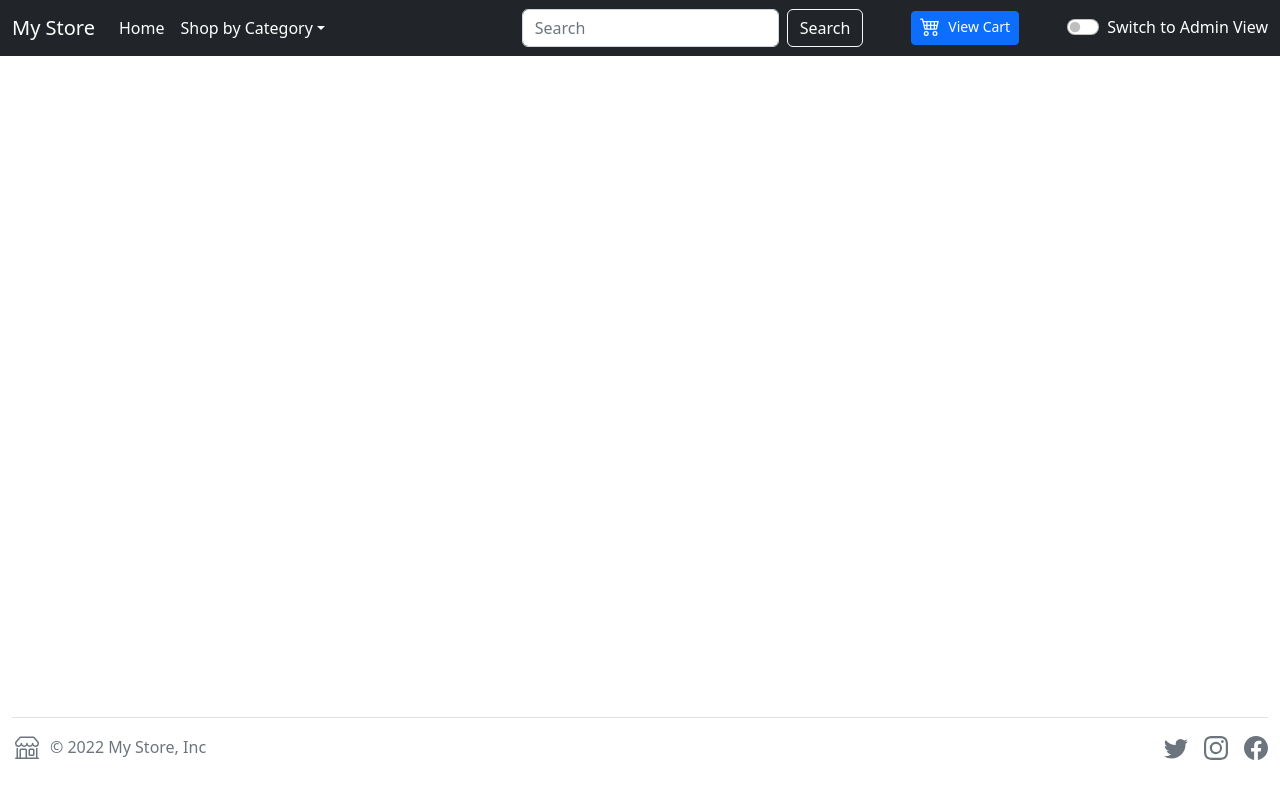
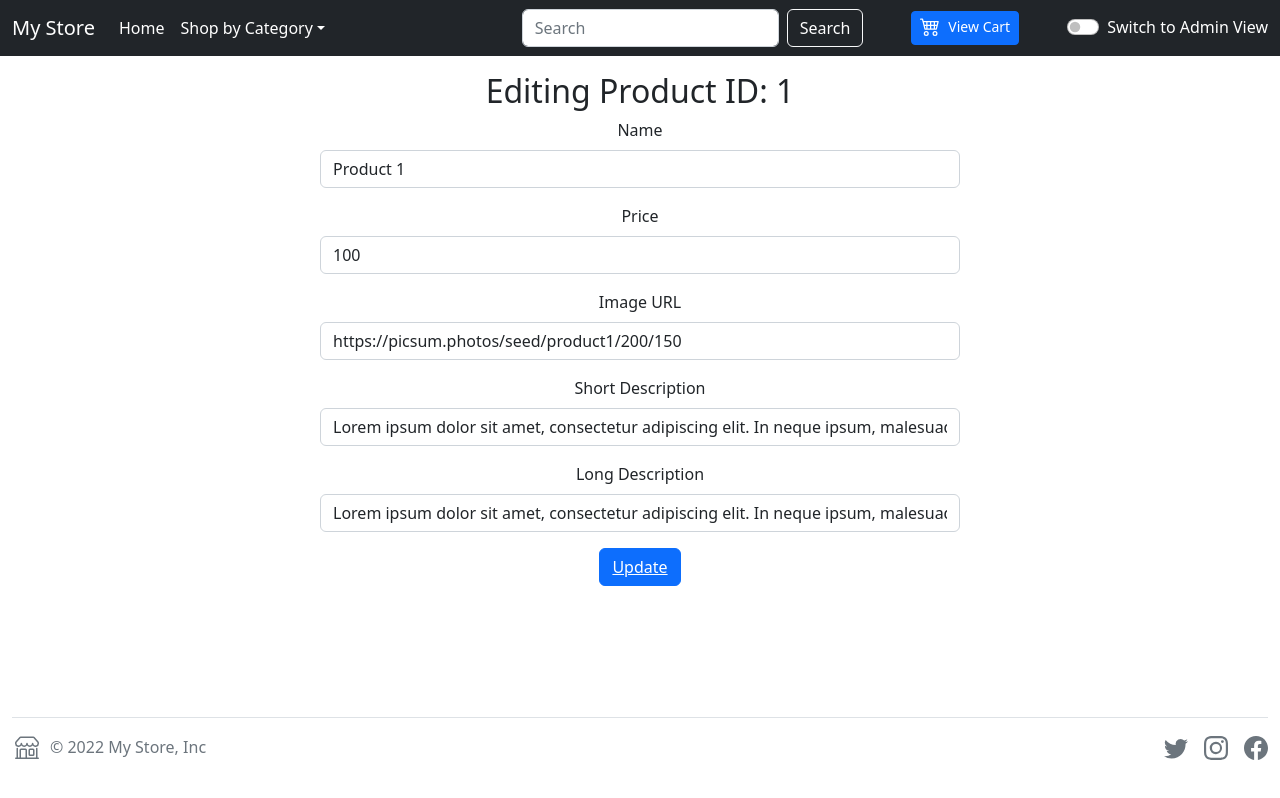
Before and after one commit to carlodmendoza/ecommerce-app, a React (Create React App) app: page /products/edit/1 in a window 1280 px wide. Built offline with nearby package versions, Linux system fonts and the light colour scheme.

Commit message:
Finished edit product

```diff
--- a/src/App.js
+++ b/src/App.js
@@ -4,12 +4,13 @@ import NavBar from "./components/general/NavBar";
 import Footer from "./components/general/Footer";
 import ProductPage from "./components/ProductPage";
 import SingleProductPage from "./components/SingleProductPage";
+import EditProductPage from "./components/EditProductPage";
 import CartPage from "./components/CartPage";
 import data from "./data/data";
 import { BrowserRouter as Router, Routes, Route } from "react-router-dom";
 
 function App() {
-  const { products } = data;
+  const [products, setProducts] = useState(data.products);
   const [cartItems, setCartItems] = useState([]);
   const [switchAdmin, setSwitchAdmin] = useState(false);
 
@@ -70,7 +71,18 @@ function App() {
           />
           <Route
             path="products/:productId"
-            element={<SingleProductPage addToCart={addToCart} />}
+            element={
+              <SingleProductPage
+                addToCart={addToCart}
+                switchAdmin={switchAdmin}
+              />
+            }
+          />
+          <Route
+            path="products/edit/:productId"
+            element={
+              <EditProductPage getProducts={(prods) => setProducts(prods)} />
+            }
           />
         </Routes>
         <Footer />
--- /dev/null
+++ b/src/components/EditProductPage.js
@@ -0,0 +1,119 @@
+import React, { useState } from "react";
+import data from "../data/data";
+import { useParams, Link } from "react-router-dom";
+
+function EditProductPage(props) {
+  const { getProducts } = props;
+  const { products } = data;
+  const { productId } = useParams();
+  const product = products.find((product) => product.id === productId);
+
+  const [name, setName] = useState(product.name);
+  const [price, setPrice] = useState(product.price);
+  const [imageURL, setImageURL] = useState(product.image);
+  const [shortDesc, setShortDesc] = useState(product.shortDescription);
+  const [longDesc, setLongDesc] = useState(product.longDescription);
+
+  const updateProduct = (id) => {
+    data.products = products.map((obj) => {
+      if (obj.id === id) {
+        return {
+          ...obj,
+          name: name,
+          image: imageURL,
+          shortDescription: shortDesc,
+          longDescription: longDesc,
+          price: price,
+        };
+      }
+
+      return obj;
+    });
+
+    getProducts(data.products);
+  };
+
+  return (
+    <div className="w-100">
+      <div className="w-50 m-auto">
+        <h2 className="mt-3">{`Editing Product ID: ${product.id}`}</h2>
+        <div className="mb-3">
+          <label htmlFor="name" className="form-label">
+            Name
+          </label>
+          <input
+            type="text"
+            className="form-control"
+            id="name"
+            placeholder="Name"
+            value={name}
+            onChange={(e) => setName(e.target.value)}
+          />
+        </div>
+        <div className="mb-3">
+          <label htmlFor="price" className="form-label">
+            Price
+          </label>
+          <input
+            type="number"
+            className="form-control"
+            id="price"
+            placeholder="Price"
+            value={price}
+            onChange={(e) => setPrice(e.target.valueAsNumber)}
+          />
+        </div>
+        <div className="mb-3">
+          <label htmlFor="imageUrl" className="form-label">
+            Image URL
+          </label>
+          <input
+            type="text"
+            className="form-control"
+            id="imageUrl"
+            placeholder="Image URL"
+            value={imageURL}
+            onChange={(e) => setImageURL(e.target.value)}
+          />
+        </div>
+        <div className="mb-3">
+          <label htmlFor="shortDesc" className="form-label">
+            Short Description
+          </label>
+          <input
+            type="text"
+            className="form-control"
+            id="shortDesc"
+            placeholder="Short Description"
+            value={shortDesc}
+            onChange={(e) => setShortDesc(e.target.value)}
+          />
+        </div>
+        <div className="mb-3">
+          <label htmlFor="longDesc" className="form-label">
+            Long Description
+          </label>
+          <input
+            type="text"
+            className="form-control"
+            id="longDesc"
+            placeholder="Long Description"
+            value={longDesc}
+            onChange={(e) => setLongDesc(e.target.value)}
+          />
+        </div>
+        <button type="button" className="btn btn-primary">
+          <Link
+            className="text-white"
+            to={`/`}
+            onClick={() => updateProduct(product.id)}
+          >
+            Update
+          </Link>
+        </button>
+      </div>
+    </div>
+  );
+}
+
+export default EditProductPage;
--- a/src/components/SingleProductPage.js
+++ b/src/components/SingleProductPage.js
@@ -3,7 +3,7 @@ import data from "../data/data";
 import { useParams } from "react-router-dom";
 
 function SingleProductPage(props) {
-  const { addToCart } = props;
+  const { addToCart, switchAdmin } = props;
   const { products } = data;
   const { productId } = useParams();
   const product = products.find((product) => product.id === productId);
@@ -46,6 +46,9 @@ function SingleProductPage(props) {
                       <h6>{`${product.shortDescription}`}</h6>
                     </div>
                     <div className="mb-4">
+                      {switchAdmin ? (
+                        <></>
+                      ) : (
                         <button
                           type="button"
                           className="btn btn-primary"
@@ -64,6 +67,7 @@ function SingleProductPage(props) {
                           </svg>
                           Add to Cart
                         </button>
+                      )}
                     </div>
                   </article>
                 </main>
--- a/src/components/general/NavBar.js
+++ b/src/components/general/NavBar.js
@@ -78,9 +78,7 @@ function NavBar(props) {
             </form>
           </div>
           {switchAdmin ? (
-            <button type="button" className="btn btn-primary btn-sm me-5">
-              Add Product
-            </button>
+            <></>
           ) : (
             <button type="button" className="btn btn-primary btn-sm me-5">
               <Link className="nav-link active" to="/cart">
--- a/src/components/shared/Product.js
+++ b/src/components/shared/Product.js
@@ -26,7 +26,9 @@ function Product(props) {
         <div className="card-footer">
           {switchAdmin ? (
             <button type="button" className="btn btn-primary">
-              Edit Product
+              <Link className="text-white" to={`/products/edit/${product.id}`}>
+                Edit Product
+              </Link>
             </button>
           ) : (
             <button
```
Lines whose indentation alone changed are shown as unchanged.
